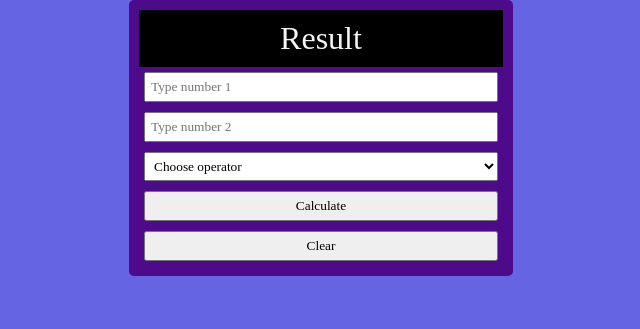
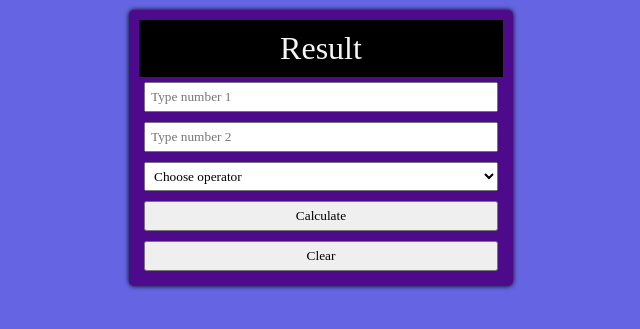
Before and after one commit to YanLOo97/CodeLab, a PHP site: page / in a window 1280 px wide. Shown: the part 37-366 px from the top of the page, without its empty margins (319-959 px from the left). Run offline with PHP 8.4, Linux system fonts and the light colour scheme.

Commit message:
added box-shadow

```diff
--- a/JS/style.css
+++ b/JS/style.css
@@ -7,6 +7,7 @@
 }
 header {
   text-align: center;
+  margin-bottom: 10px;
 }
 body {
   background-color: rgb(101, 101, 227);
@@ -26,6 +27,7 @@
   flex-direction: column;
   padding: 10px;
   border-radius: 5px;
+  box-shadow: 0px 0px 5px 0px rgb(0, 0, 0);
 }
 
 input,
```
